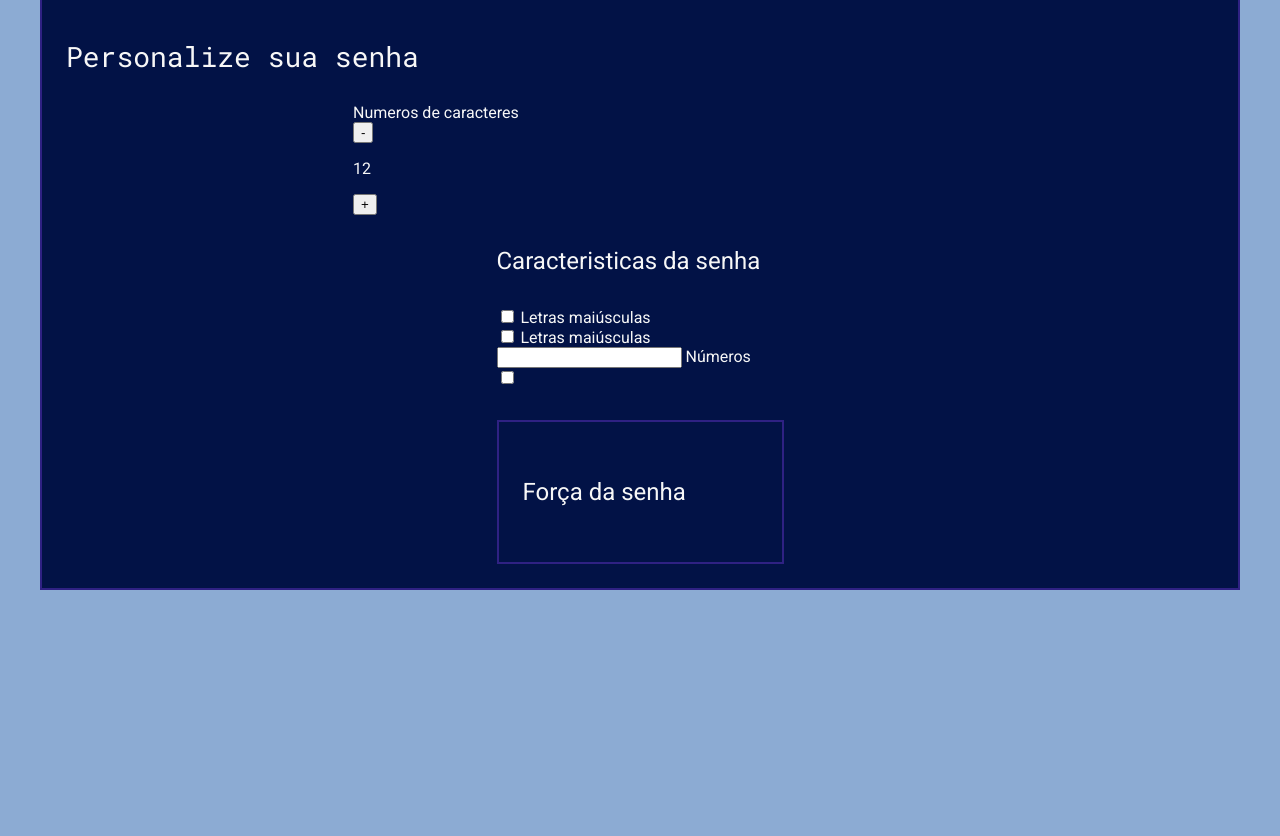
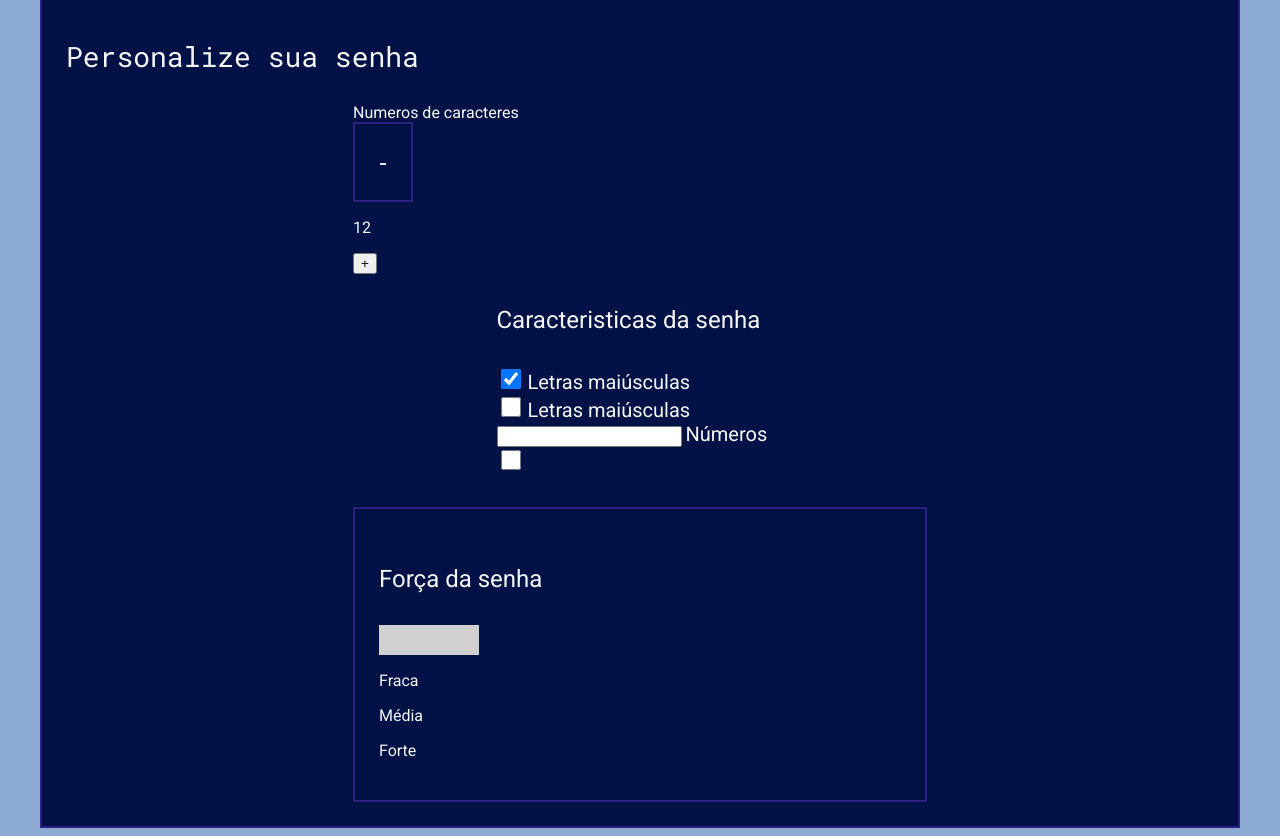
Before and after one commit to mariaeduarda05042007/gerador-de-senha-duda, a plain HTML site: page index.html in a window 1280 px wide. Shown: the part 460-1296 px from the top of the page. Before the commit the page ends 1058 px from the top, so only its background shows below. Drawn offline with Linux system fonts and the light colour scheme.

Commit message:
Add files via upload

```diff
--- a/index.html
+++ b/index.html
@@ -33,11 +33,11 @@
                 <div class="parametro-senha">
                 <h4 class="parametro-senha__titulo">Caracteristicas da senha</h4>
                 <div class="parametro-senha-checkbox">
-                    <input name="maiusculo" type="checkbox">
+                    <input name="maiusculo" type="checkbox" class="checkbox" checked>
                     <label for="maiusculo">Letras maiúsculas</label>
                 </div>
                 <div class="parametro-senha-checkbox">
-                    <input name="maiusculo" type="checkbox">
+                    <input name="maiusculo" type="checkbox" class="checkbox">
                     <label for="maiusculo">Letras maiúsculas</label>
                 </div>
                 <div class="parametro-senha-checkbox">
@@ -45,14 +45,18 @@
                 <label for="numeros">Números</label>
                 </div>
                 <div class="parametro-senha-checkbox">
-                    <input name="simbulo" type="checkbox">
-                    <label for="simbulo"
-
+                    <input name="simbulo" type="checkbox" class="checkbox">
+                    <label for="simbulo"></label>
                 </div>
-
-                    </div>
+                 </div>
                 <div class="parametro">
                     <h4 class="parametro-senha__titulo">Força da senha</h4>
+                    <div class="barra"></div>
+                    <div class="fraca"></div>
+                    <div class="parametro-senha-textos"></div>
+                    <p>Fraca</p>
+                    <p>Média</p>
+                    <p>Forte</p>
                 </div>
 
                 </div>
--- a/style.css
+++ b/style.css
@@ -84,6 +84,46 @@ body{
     width: 50%;
     margin:0 auto;
 }
+
+.parametro-senha__botoes{
+    display: flex;
+    justify-content: center;
+}
+
+.parametro-senha__botao{
+    background-color: var(--fundo-texto);
+    color: var(--branco);
+    border: 2px solid var(--borda);
+    padding: 24px;
+    font-size: 24px;
+    cursor: pointer;
+}
+.parametro-senha__texto{
+    padding: 24px;
+    border-top: 24px solid var(--borda);
+    border-bottom: 2epx solid var(--borda);
+    margin: 0%;
+    font-size: 24px;
+}
+
+label{
+    font-size: 20px;
+}
+
+.checkbox{
+    width: 20px;
+    height: 20px;
+    cursor: pointer;
+}
+
+.barra{
+    background-color: var(--fundo-senha);
+    height: 30px;
+    width: 100px;
+}
+
+
+
 @media screen and (min-width: 700px){
     .parametro-coluna__senha{
         flex-direction: row;
```
